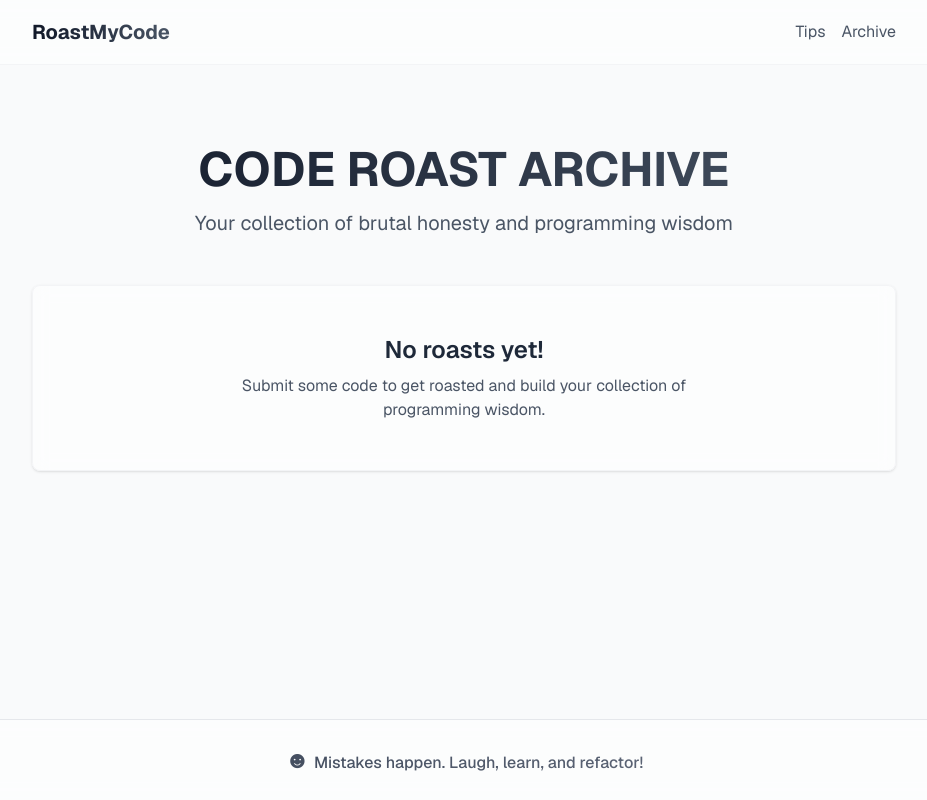
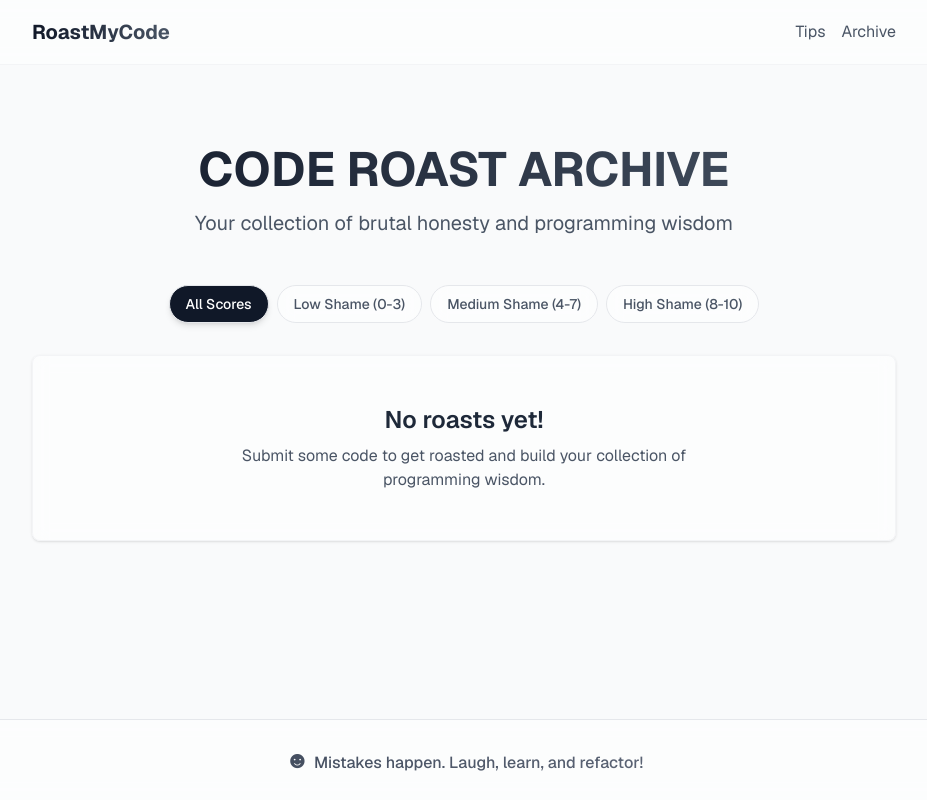
Before and after one commit to irisblaise/RoastMyCode, a Next.js app: page /archive in a window 1280 px wide. Shown: the whole page, without its empty margins (176-1103 px from the left). Built offline with nearby package versions, Linux system fonts and the light colour scheme.

Commit message:
Add shamescore filter to archive page.

```diff
--- a/src/app/archive/page.tsx
+++ b/src/app/archive/page.tsx
@@ -4,13 +4,29 @@ import { FC, useEffect, useState } from 'react';
 import { ArchivedRoast } from '@/types/archive';
 import { archiveService } from '@/app/services/archiveService';
 import ArchiveItem from '@/app/components/ArchiveItem';
+import ShameScoreFilter from '@/app/components/ShameScoreFilter';
 
 const Archive: FC = () => {
   const [archivedRoasts, setArchivedRoasts] = useState<ArchivedRoast[]>([]);
+  const [filter, setFilter] = useState('all');
 
   useEffect(() => {
     setArchivedRoasts(archiveService.getAllRoasts());
   }, []);
+
+  const filteredRoasts = archivedRoasts.filter(roast => {
+    if (!roast.score) return false;
+    switch (filter) {
+      case 'low':
+        return roast.score >= 0 && roast.score <= 3;
+      case 'medium':
+        return roast.score >= 4 && roast.score <= 7;
+      case 'high':
+        return roast.score >= 8 && roast.score <= 10;
+      default:
+        return true;
+    }
+  });
 
   return (
     <main className="max-w-4xl mx-auto px-4 py-8">
@@ -23,18 +39,24 @@ const Archive: FC = () => {
         </p>
       </header>
 
+      <ShameScoreFilter currentFilter={filter} onFilterChange={setFilter} />
+
       <div className="space-y-8">
-        {archivedRoasts.length === 0 ? (
+        {filteredRoasts.length === 0 ? (
           <div className="text-center p-12 bg-white/50 backdrop-blur-sm rounded-lg border border-gray-100 shadow-sm">
             <div className="max-w-md mx-auto">
-              <p className="text-2xl font-semibold text-gray-800 mb-2">No roasts yet!</p>
+              <p className="text-2xl font-semibold text-gray-800 mb-2">
+                {archivedRoasts.length === 0 ? 'No roasts yet!' : 'No roasts match the selected filter'}
+              </p>
               <p className="text-gray-600">
-                Submit some code to get roasted and build your collection of programming wisdom.
+                {archivedRoasts.length === 0
+                  ? 'Submit some code to get roasted and build your collection of programming wisdom.'
+                  : 'Try selecting a different filter to see more roasts.'}
               </p>
             </div>
           </div>
         ) : (
-          archivedRoasts.map(roast => (
+          filteredRoasts.map(roast => (
             <ArchiveItem key={roast.id} item={roast} />
           ))
         )}
--- a/src/app/components/ShameScore.tsx
+++ b/src/app/components/ShameScore.tsx
@@ -1,10 +1,7 @@
 'use client';
 
+import { ShameScoreProps } from '@/types/shamescore';
 import { type FC } from 'react';
-
-interface ShameScoreProps {
-  score: number;
-}
 
 const ShameScore: FC<ShameScoreProps> = ({ score }) => {
   const normalizedScore = Math.min(10, Math.max(0, score));
--- /dev/null
+++ b/src/app/components/ShameScoreFilter.tsx
@@ -0,0 +1,31 @@
+import { ShameScoreFilterProps } from '@/types/shamescore';
+import { FC } from 'react';
+
+const ShameScoreFilter: FC<ShameScoreFilterProps> = ({ currentFilter, onFilterChange }) => {
+  const filters = [
+    { value: 'all', label: 'All Scores' },
+    { value: 'low', label: 'Low Shame (0-3)' },
+    { value: 'medium', label: 'Medium Shame (4-7)' },
+    { value: 'high', label: 'High Shame (8-10)' }
+  ];
+
+  return (
+    <div className="flex flex-wrap gap-2 justify-center mb-8">
+      {filters.map(({ value, label }) => (
+        <button
+          key={value}
+          onClick={() => onFilterChange(value)}
+          className={`px-4 py-2 rounded-full text-sm font-medium transition-all
+            ${currentFilter === value
+              ? 'bg-gray-900 text-white shadow-md'
+              : 'bg-white/50 text-gray-600 hover:bg-gray-100'
+            } backdrop-blur-sm border border-gray-200`}
+        >
+          {label}
+        </button>
+      ))}
+    </div>
+  );
+};
+
+export default ShameScoreFilter;
--- /dev/null
+++ b/src/types/components.ts
@@ -0,0 +1,6 @@
+export interface CodeEditorProps {
+    onSubmit: (code: string) => void;
+    isLoading?: boolean;
+    defaultValue?: string;
+    placeholder?: string;
+  }
--- a/src/types/roast.ts
+++ b/src/types/roast.ts
@@ -16,3 +16,9 @@ export interface RoastResponse {
   explanation: string | null;
   error: string | null;
 }
+
+
+export interface RoastResultProps {
+  result: RoastResponse;
+  isLoading: boolean;
+}
--- /dev/null
+++ b/src/types/shamescore.ts
@@ -0,0 +1,9 @@
+export interface ShameScoreProps {
+    score: number;
+}
+
+
+ export interface ShameScoreFilterProps {
+    currentFilter: string;
+    onFilterChange: (filter: string) => void;
+}
```
Also changed, not shown: src/app/components/CodeEditor.tsx (+1 -7 lines), src/app/components/RoastResult.tsx (+1 -6 lines).
